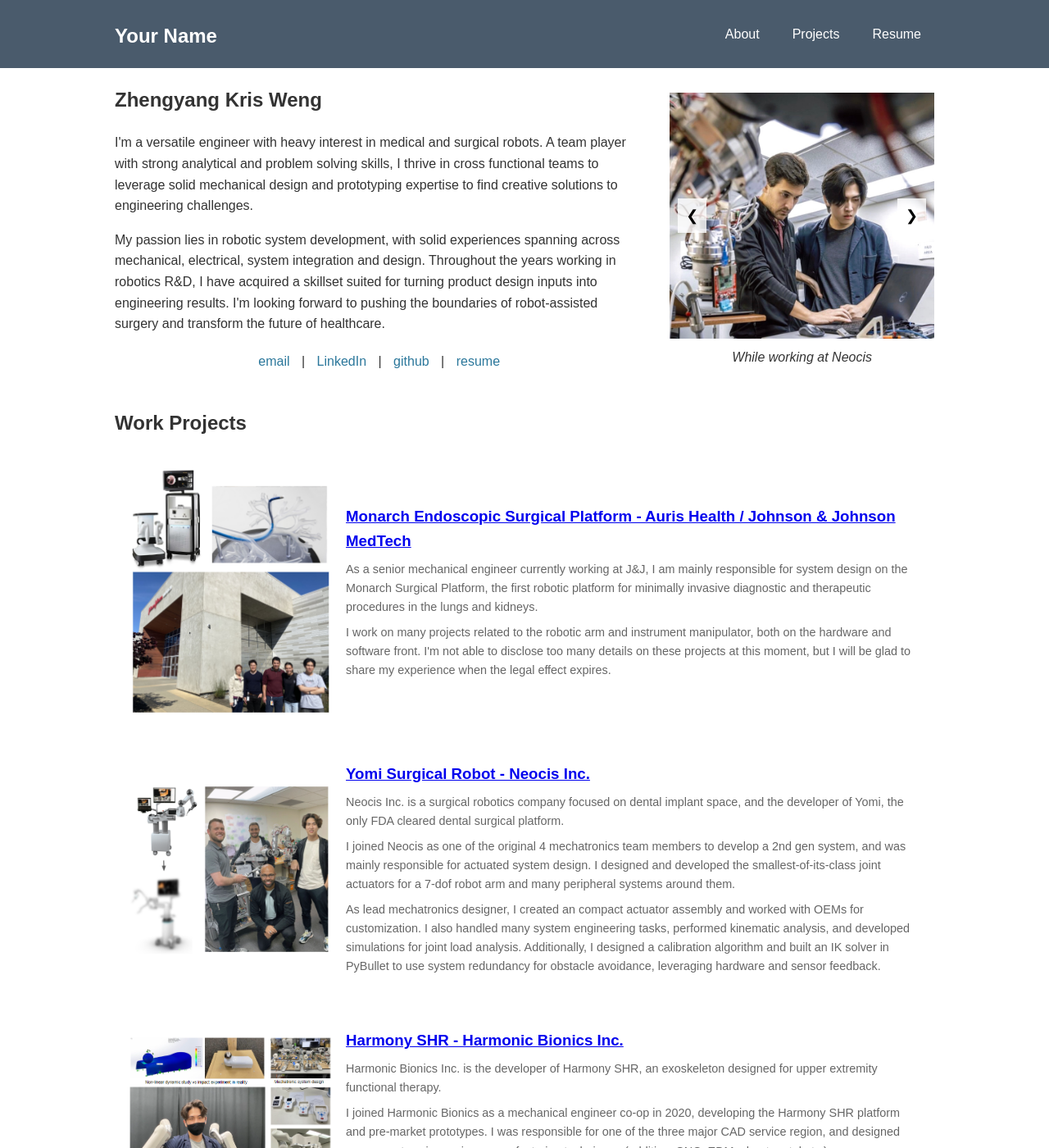
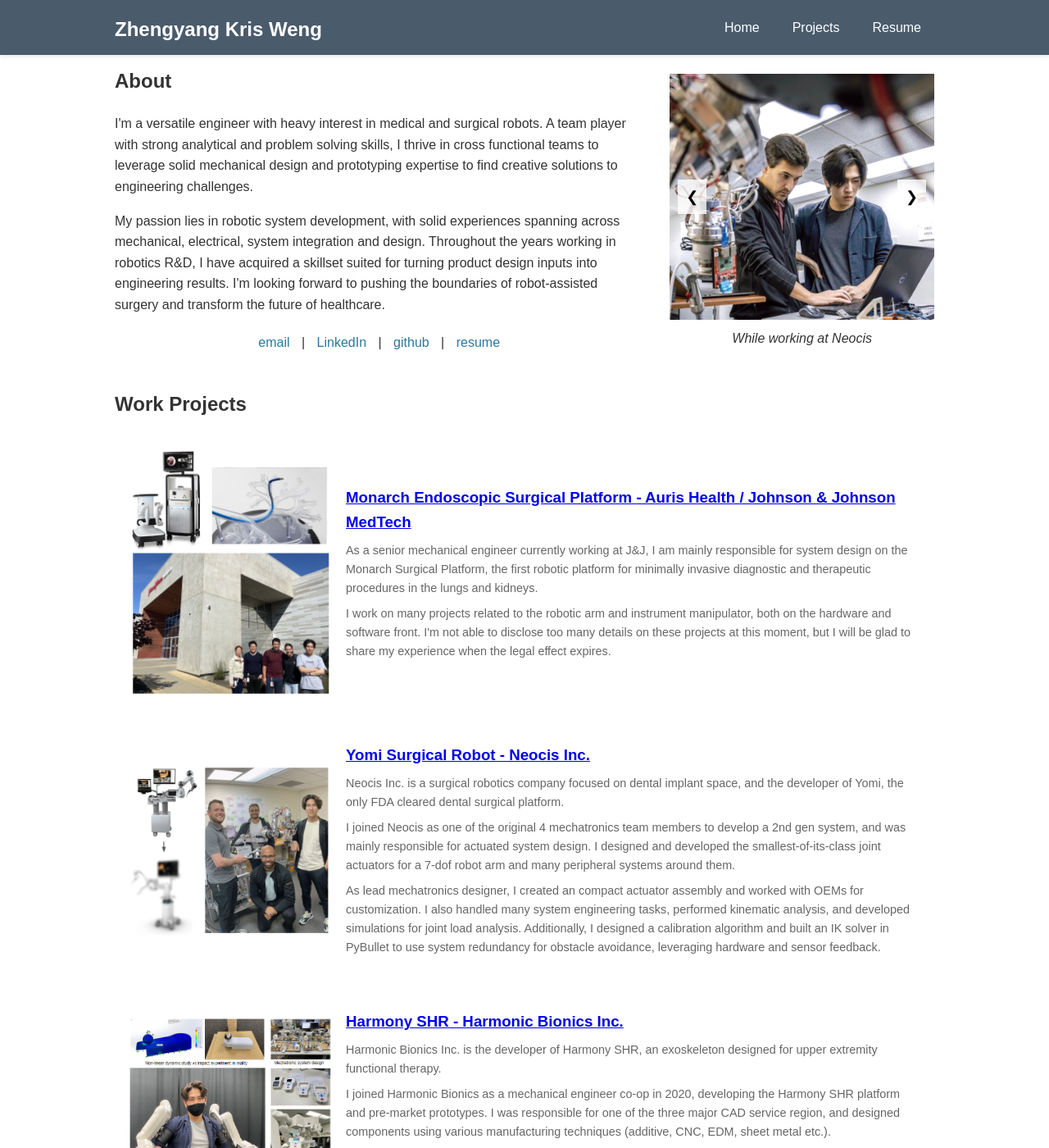
Before and after one commit to wengmister/wengmister.github.io, a Jekyll site: the page built from index.html, in a window 1280 px wide and 1400 px high. Shown: the whole window at 82% size. Built offline with Jekyll 4.4.1, drawn with Linux system fonts in a browser that asks for light colours.

Commit message:
updated fixed header

```diff
--- a/_includes/header.html
+++ b/_includes/header.html
@@ -1,11 +1,11 @@
 <header class="site-header">
     <div class="header-container">
-      <h1 class="site-title"><a href="{{ '/' | relative_url }}">Your Name</a></h1>
+      <h1 class="site-title"><a href="{{ '/' | relative_url }}">Zhengyang Kris Weng</a></h1>
       <nav class="site-nav">
         <ul>
-          <li><a href="#about">About</a></li>
-          <li><a href="#projects">Projects</a></li>
-          <li><a href="#resume">Resume</a></li>
+          <li><a href="#image-carousel">Home</a></li>
+          <li><a href="#company-projects">Projects</a></li>
+          <li><a href="assets/pdf/zkw_resume.pdf">Resume</a></li>
         </ul>
       </nav>
     </div>
--- a/_sass/main.scss
+++ b/_sass/main.scss
@@ -5,17 +5,18 @@
     max-width: 1000px;
     margin: 0 auto;
     padding: 0;
+    padding-top: 60px;
 }
 
 .site-header {
     background-color: #4a5b6c;
-    padding: 1rem 0;
-    width: 100vw;
-    position: relative;
-    left: 50%;
-    right: 50%;
-    margin-left: -50vw;
-    margin-right: -50vw;
+    position: fixed;
+    top: 0;
+    padding: 0.5rem 0;
+    left: 0;
+    width: 100%;
+    z-index: 1000;
+    box-shadow: 0 2px 5px rgba(0,0,0,0.1);
 }
 
 .header-container {
--- a/index.html
+++ b/index.html
@@ -4,7 +4,7 @@
 ---
 <section class="intro-carousel-container">
     <div class="introduction">
-        <h1>Zhengyang Kris Weng</h1>
+        <h1>About</h1>
         <p>I'm a versatile engineer with heavy interest in medical and surgical robots. A team player with strong analytical and problem solving skills, I thrive in cross functional teams to leverage solid mechanical design and prototyping expertise to find creative solutions to engineering challenges.</p>
         <p>My passion lies in robotic system development, with solid experiences spanning across mechanical, electrical, system integration and design. Throughout the years working in robotics R&D, I have acquired a skillset suited for turning product design inputs into engineering results. I'm looking forward to pushing the boundaries of robot-assisted surgery and transform the future of healthcare.</p>
 
```
